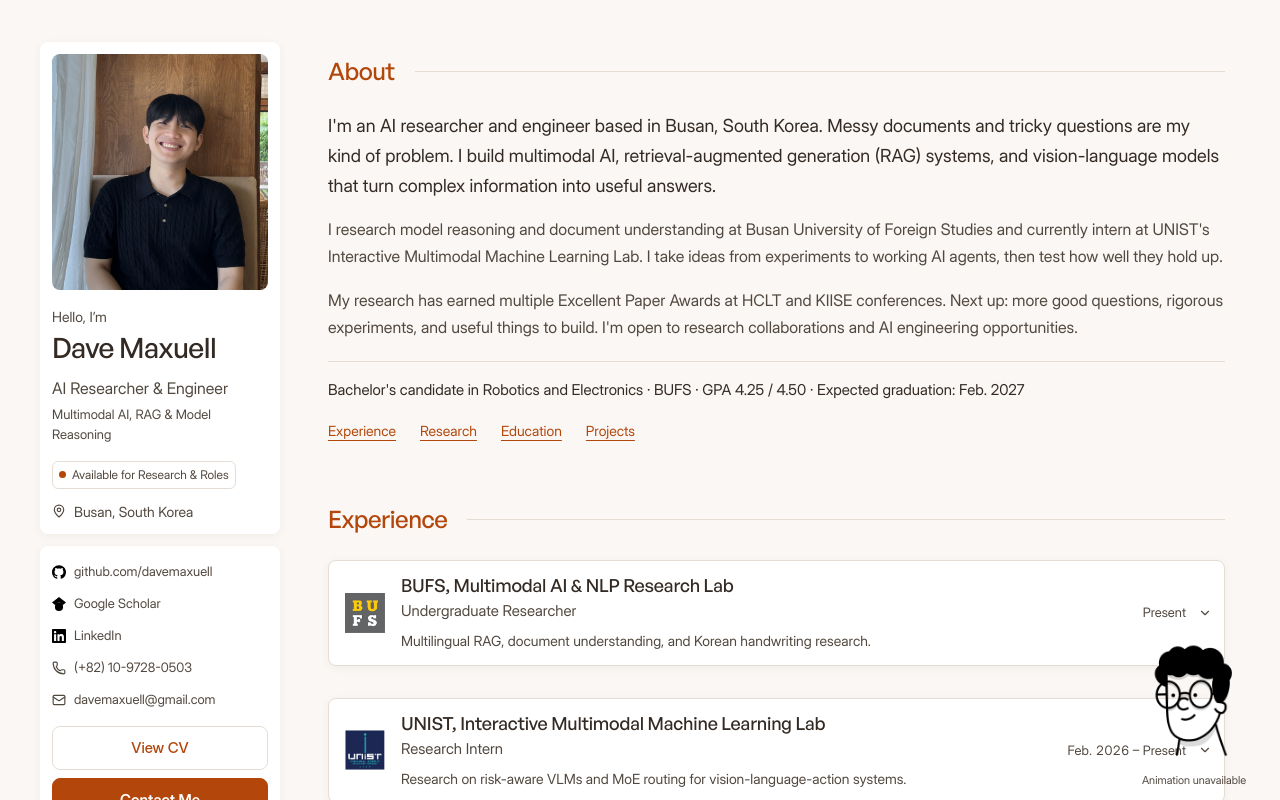
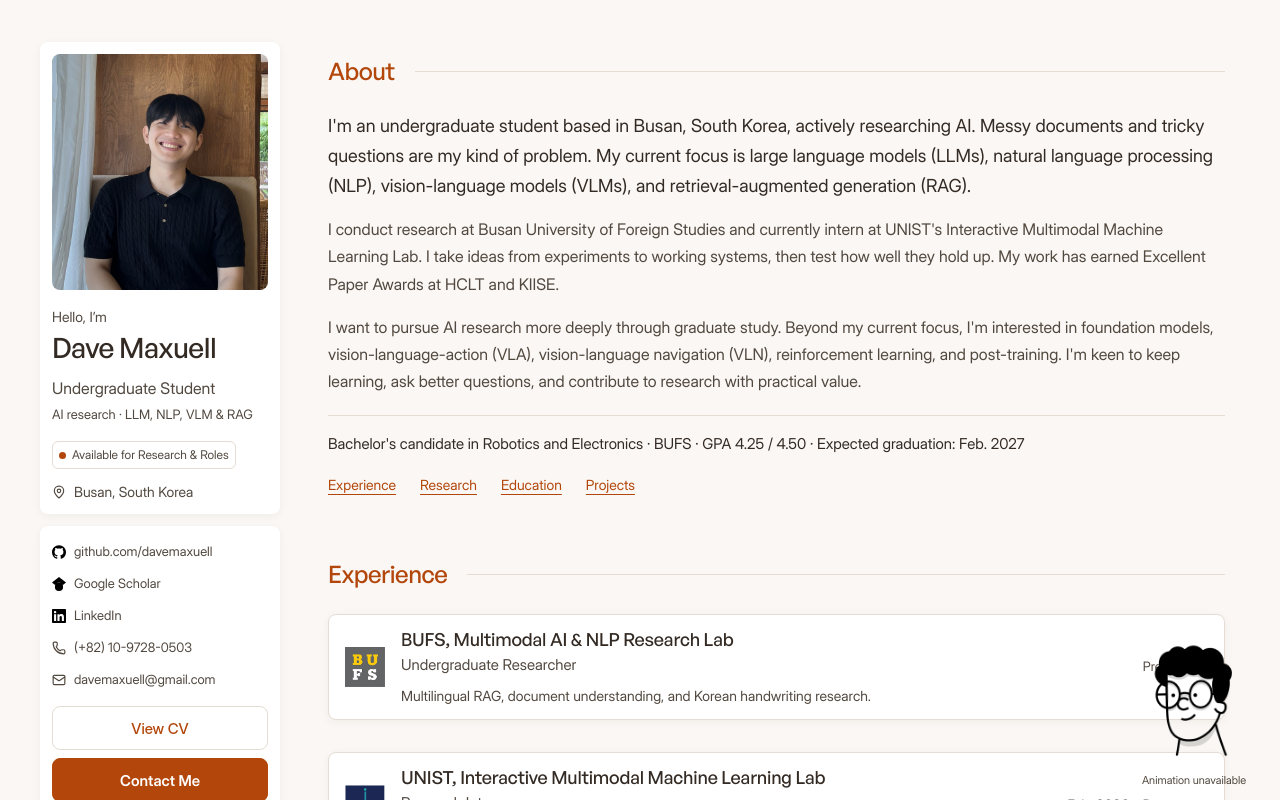
Before and after one commit to davemaxuell/CV, a React (Vite) app: page / in a window 1280 px wide. Shown: the top 800 px of the page. Built offline with nearby package versions, Linux system fonts and the light colour scheme; a web font is replaced by a local one.

Commit message:
Position profile as undergraduate actively pursuing AI research

```diff
--- a/index.html
+++ b/index.html
@@ -4,10 +4,10 @@
     <meta charset="UTF-8" />
     <link rel="icon" type="image/svg+xml" href="/favicon.svg?v=dm-orange" />
     <meta name="viewport" content="width=device-width, initial-scale=1.0" />
-    <title>Dave Maxuell - AI Researcher & Engineer Portfolio</title>
-    <meta name="description" content="Portfolio of Dave Maxuell, AI Researcher & Engineer specializing in Multimodal, RAG, Foundation Models, and Vision-Language-Action systems." />
-    <meta property="og:title" content="Dave Maxuell - AI Researcher & Engineer Portfolio" />
-    <meta property="og:description" content="Portfolio of Dave Maxuell, AI Researcher & Engineer specializing in Multimodal, RAG, Foundation Models, and Vision-Language-Action systems." />
+    <title>Dave Maxuell - Undergraduate Student in AI Research</title>
+    <meta name="description" content="Dave Maxuell is an undergraduate student actively researching LLMs, NLP, VLMs, and RAG, with interests in foundation models, VLA/VLN, reinforcement learning, and post-training." />
+    <meta property="og:title" content="Dave Maxuell - Undergraduate Student in AI Research" />
+    <meta property="og:description" content="Dave Maxuell is an undergraduate student actively researching LLMs, NLP, VLMs, and RAG, with interests in foundation models, VLA/VLN, reinforcement learning, and post-training." />
     <meta property="og:type" content="website" />
     <meta name="twitter:card" content="summary_large_image" />
     <link rel="preload" href="/fonts/general-sans-medium.woff2" as="font" type="font/woff2" crossorigin>
--- a/src/components/CVModal.tsx
+++ b/src/components/CVModal.tsx
@@ -83,7 +83,7 @@ ${languageSkills.map(skill => `- **${skill.title}** (${skill.year}) — ${skill.
               Curriculum Vitae — {personalInfo.name}
             </h2>
             <p className="text-xs text-neutral-500">
-              AI Researcher & Engineer • Multimodal & RAG
+              {personalInfo.title} · {personalInfo.tagline}
             </p>
           </div>
 
--- a/src/data/portfolioData.ts
+++ b/src/data/portfolioData.ts
@@ -2,8 +2,8 @@ import { Experience, Project, Publication, EducationItem, RecognitionItem, Skill
 
 export const personalInfo = {
   name: "Dave Maxuell",
-  title: "AI Researcher & Engineer",
-  tagline: "Multimodal AI, RAG & Model Reasoning",
+  title: "Undergraduate Student",
+  tagline: "AI research · LLM, NLP, VLM & RAG",
   status: "Available for Research & Roles",
   location: "Busan, South Korea",
   email: "davemaxuell@gmail.com",
@@ -12,9 +12,9 @@ export const personalInfo = {
   linkedin: "https://www.linkedin.com/in/dave-maxuell-b39185224/",
   scholar: "https://scholar.google.com/citations?user=DpN3XPYAAAAJ&hl=en",
   aboutIntro: [
-    "I'm an AI researcher and engineer based in Busan, South Korea. Messy documents and tricky questions are my kind of problem. I build multimodal AI, retrieval-augmented generation (RAG) systems, and vision-language models that turn complex information into useful answers.",
-    "I research model reasoning and document understanding at Busan University of Foreign Studies and currently intern at UNIST's Interactive Multimodal Machine Learning Lab. I take ideas from experiments to working AI agents, then test how well they hold up.",
-    "My research has earned multiple Excellent Paper Awards at HCLT and KIISE conferences. Next up: more good questions, rigorous experiments, and useful things to build. I'm open to research collaborations and AI engineering opportunities."
+    "I'm an undergraduate student based in Busan, South Korea, actively researching AI. Messy documents and tricky questions are my kind of problem. My current focus is large language models (LLMs), natural language processing (NLP), vision-language models (VLMs), and retrieval-augmented generation (RAG).",
+    "I conduct research at Busan University of Foreign Studies and currently intern at UNIST's Interactive Multimodal Machine Learning Lab. I take ideas from experiments to working systems, then test how well they hold up. My work has earned Excellent Paper Awards at HCLT and KIISE.",
+    "I want to pursue AI research more deeply through graduate study. Beyond my current focus, I'm interested in foundation models, vision-language-action (VLA), vision-language navigation (VLN), reinforcement learning, and post-training. I'm keen to keep learning, ask better questions, and contribute to research with practical value."
   ]
 };
 
@@ -52,10 +52,10 @@ export const skillCategories: SkillCategory[] = [
   },
   {
     id: "robotics-vla",
-    title: "Embodied AI & Simulation",
-    shortTitle: "Embodied AI & VLA",
+    title: "Research Interests: Embodied AI & Simulation",
+    shortTitle: "VLA & VLN Interests",
     iconName: "Bot",
-    description: "VLA, vision-and-language navigation & simulators",
+    description: "Exploring VLA, vision-language navigation & simulation",
     items: [
       "Vision-Language-Action (VLA)",
       "Vision-Language Navigation (VLN)",
```
Also changed, not shown: 1 other file (tests, documents, lock files or other folders).
